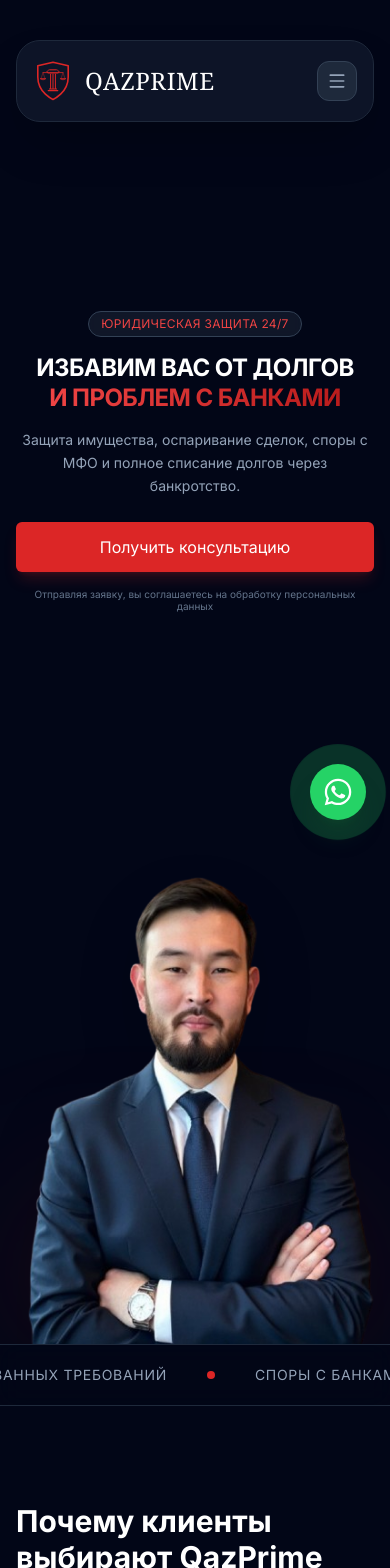
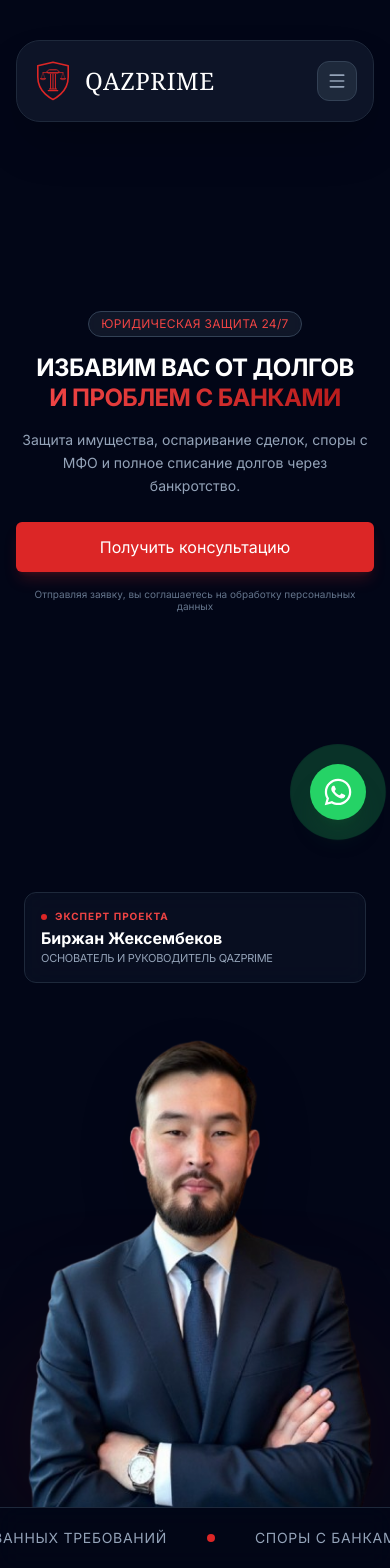
Before and after one commit to Alchinkaz/qaz-prime, a React (Vite) app: page / in a window 390 px wide. Shown: the top 1568 px of the page. Built offline with nearby package versions, Linux system fonts and the light colour scheme.

Commit message:
Add founder badge to Hero section with different positioning for desktop/mobile

```diff
--- a/components/Hero.tsx
+++ b/components/Hero.tsx
@@ -50,8 +50,21 @@ export const Hero: React.FC = () => {
               </div>
 
               {/* Desktop Image Container */}
-              <div className="hidden md:flex relative flex-1 h-full min-h-0 items-end justify-center md:justify-end overflow-hidden">
+              <div className="hidden md:flex relative flex-1 h-full min-h-0 items-end justify-center md:justify-end">
                 <div className="absolute inset-x-0 bottom-0 h-2/3 bg-gradient-to-t from-red-600/20 to-transparent rounded-t-3xl blur-2xl opacity-50"></div>
+
+                {/* Founder Badge - Desktop/Tablet */}
+                <div className="absolute top-12 left-0 lg:-left-2 z-20 animate-fade-in-up">
+                  <div className="bg-slate-900/80 backdrop-blur-md border border-slate-700/50 p-4 rounded-2xl shadow-2xl flex flex-col gap-1 max-w-[200px]">
+                    <div className="flex items-center gap-2">
+                      <div className="w-1.5 h-1.5 rounded-full bg-red-600 animate-pulse"></div>
+                      <span className="text-[10px] text-red-500 uppercase font-bold tracking-widest">Эксперт</span>
+                    </div>
+                    <div className="text-white font-bold text-sm leading-tight">Биржан Жексембеков</div>
+                    <div className="text-slate-400 text-[10px] leading-tight font-medium uppercase tracking-tight">Основатель и руководитель QazPrime</div>
+                  </div>
+                </div>
+
                 <img
                   src="/hero.png"
                   alt="Юридическая защита"
@@ -70,7 +83,19 @@ export const Hero: React.FC = () => {
       </div>
 
       {/* Mobile-Only Section: Large Image and Marquee (Appears after h-screen) */}
-      <div className="md:hidden flex flex-col bg-slate-950">
+      <div className="md:hidden flex flex-col bg-slate-950 pt-12">
+        {/* Founder Badge - Mobile */}
+        <div className="px-6 mb-6">
+          <div className="inline-flex flex-col gap-1 bg-slate-900/50 backdrop-blur-md border border-slate-800 p-4 rounded-xl w-full max-w-sm mx-auto">
+            <div className="flex items-center gap-2">
+              <div className="w-1.5 h-1.5 rounded-full bg-red-600"></div>
+              <span className="text-[10px] text-red-500 uppercase font-bold tracking-widest">Эксперт проекта</span>
+            </div>
+            <div className="text-white font-bold text-base leading-tight">Биржан Жексембеков</div>
+            <div className="text-slate-400 text-[11px] leading-tight font-medium uppercase tracking-tight">Основатель и руководитель QazPrime</div>
+          </div>
+        </div>
+
         <div className="relative w-full h-[500px] flex items-end justify-center overflow-hidden">
           <div className="absolute inset-x-0 bottom-0 h-1/2 bg-gradient-to-t from-red-600/20 to-transparent blur-3xl opacity-60"></div>
           <img
@@ -83,6 +108,16 @@ export const Hero: React.FC = () => {
           <RunningLine />
         </div>
       </div>
+
+      <style>{`
+        @keyframes fade-in-up {
+          from { opacity: 0; transform: translateY(20px); }
+          to { opacity: 1; transform: translateY(0); }
+        }
+        .animate-fade-in-up {
+          animation: fade-in-up 1s ease-out forwards;
+        }
+      `}</style>
     </div>
   );
 };
```
